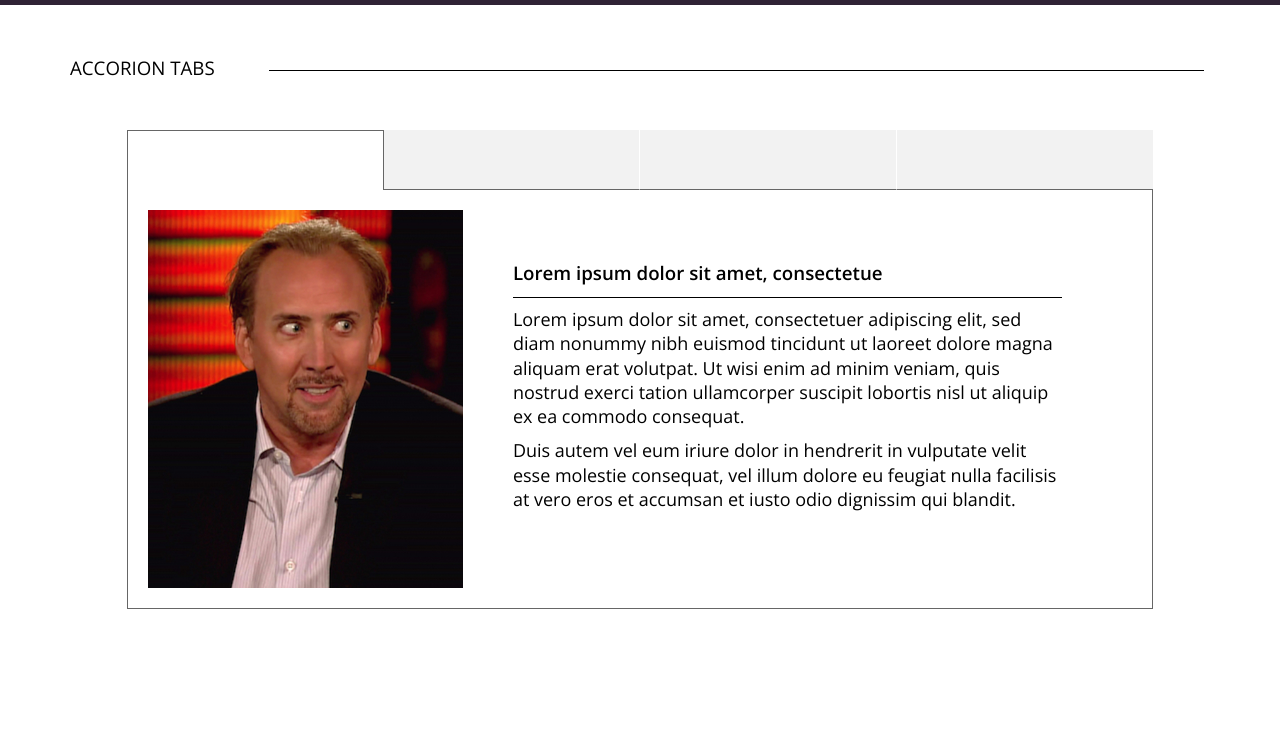
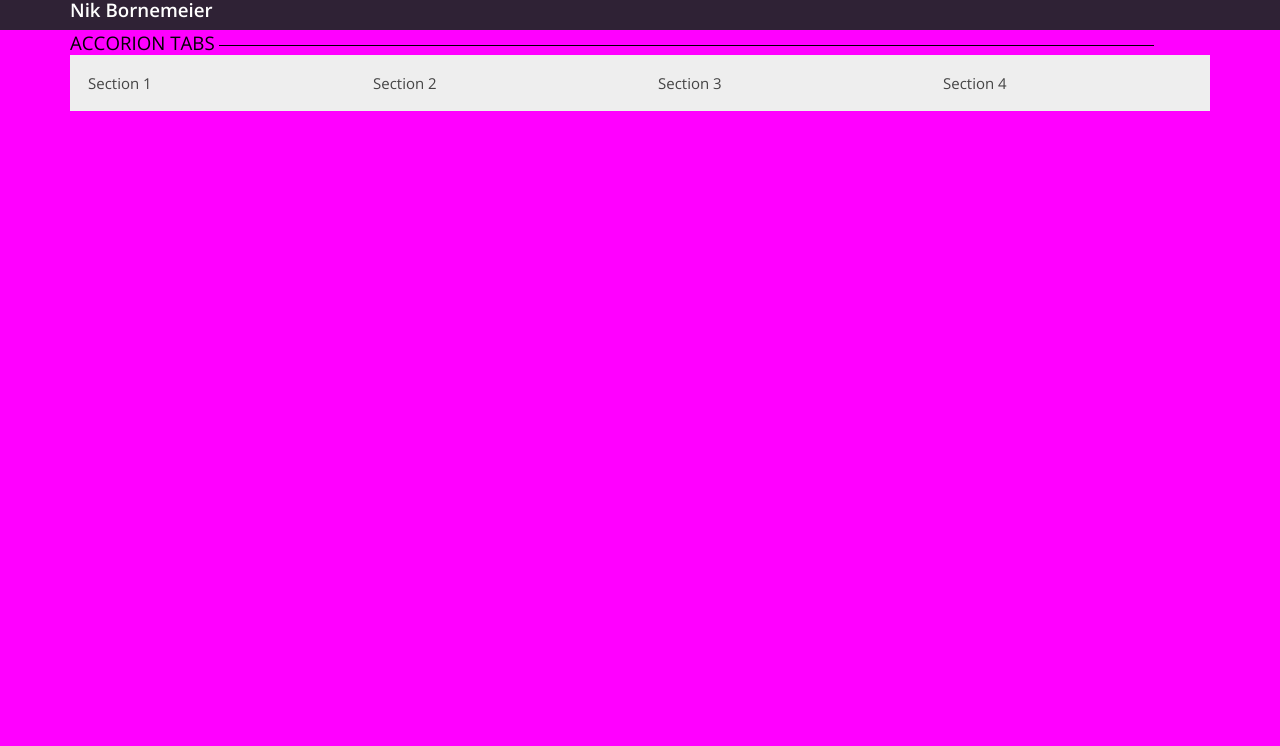
Before and after one commit to NikBorn/Pattrn-Party, a plain HTML site: page index.html in a window 1280 px wide. Shown: the part 54-800 px from the top of the page. Drawn offline with nearby package versions, Linux system fonts and the light colour scheme.

Commit message:
get initial mobile view working and one media query

```diff
--- a/index.html
+++ b/index.html
@@ -10,75 +10,73 @@
   <link href="https://fonts.googleapis.com/css?family=Open+Sans:300,600" rel="stylesheet">
   <title>Document</title>
 </head>
+
 <body>
+
   <header>
   <h2>
     PATTRN <span class='title-party'>PARTY</span>
   </h2>
   <h3 class='header-name'>Nik Bornemeier</h3>
   </header>
+
   <main>
     <article class='section-header'>
       <h3 class='section-name'>ACCORION TABS</h3>
       <div class='divider'></div>
     </article>
-    <section class='accordion-cards'>
-      <div class='accord-tabs-container'>
-        <div id='acTab1' class='accord-tab accord-tab-selected'></div>
-        <div id='acTab2' class='accord-tab'></div>
-        <div id='acTab3' class='accord-tab'></div>
-        <div id='acTab4' class='accord-tab'></div>
-      </div>
-
       <div class='main-content-container'>
 
-
-        <div id='acMain1' class='accord-main'>
+        <button class='accordion' id='ac1'>Section 1</button>
+        <div class="panel">
           <img class='accord-photo' src='./assets/500x600.jpg'>
           <div class='accord-main-content'>
             <h3>Lorem ipsum dolor sit amet, consectetue</h3>
             <div class='divider accord-content-divider'></div>
 
-            <p>Lorem ipsum dolor sit amet, consectetuer adipiscing elit, sed diam nonummy nibh euismod tincidunt ut laoreet dolore magna aliquam erat volutpat. Ut wisi enim ad minim veniam, quis nostrud exerci tation ullamcorper suscipit lobortis nisl ut aliquip ex ea commodo consequat.</p>
+            <p>Lorem ipsum dolor sit amet, consectetuer adipiscing elit, sed diam nonummy nibh euismod tincidunt ut laoreet dolore magna
+              aliquam erat volutpat. Ut wisi enim ad minim veniam, quis nostrud exerci tation ullamcorper suscipit lobortis nisl ut
+              aliquip ex ea commodo consequat.</p>
 
+            <p>Duis autem vel eum iriure dolor in hendrerit in vulputate velit esse molestie consequat, vel illum dolore eu feugiat nulla
+              facilisis at vero eros et accumsan et iusto odio dignissim qui blandit.</p>
+          </div>
+        </div>
+
+        <button class="accordion" id='ac2'>Section 2</button>
+        <div class="panel">
+          <img class='accord-photo' src='./assets/300x400.jpg'>
+          <div class='accord-main-content'>
+          <h3>Norris...Chuck, Noris</h3>
+          <div class='divider accord-content-divider'></div>
+            <p>Chuck Norris has no living enemies, Chuck Norris once roundhouse kicked a tree. Linking Logs were created, Chuck Norris doesn't wash his clothes, he disembowels them. Windows 7 was Chuck Norris's Idea. Outer space exists because it's afraid to be on the same planet with Chuck Norris.</p>
             <p>Duis autem vel eum iriure dolor in hendrerit in vulputate velit esse molestie consequat, vel illum dolore eu feugiat nulla facilisis at vero eros et accumsan et iusto odio dignissim qui blandit.</p>
           </div>
         </div>
 
-        <div id='acMain2' class='accord-main display-none'>
+        <button class="accordion" id='ac3'>Section 3</button>
+        <div class="panel">
           <img class='accord-photo' src='./assets/500x600.jpg'>
           <div class='accord-main-content'>
-            <h3>Norris...Chuck, Noriss</h3>
-            <div class='divider accord-content-divider'></div>
+          <h3>Don't fuck...with Chuck</h3>
+          <div class='divider accord-content-divider'></div>
             <p>Chuck Norris has no living enemies, Chuck Norris once roundhouse kicked a tree. Linking Logs were created, Chuck Norris doesn't wash his clothes, he disembowels them. Windows 7 was Chuck Norris's Idea. Outer space exists because it's afraid to be on the same planet with Chuck Norris.</p>
-
             <p>Duis autem vel eum iriure dolor in hendrerit in vulputate velit esse molestie consequat, vel illum dolore eu feugiat nulla facilisis at vero eros et accumsan et iusto odio dignissim qui blandit.</p>
           </div>
         </div>
 
-        <div id='acMain3' class='accord-main display-none'>
+        <button class="accordion" id='ac4'>Section 4</button>
+        <div class="panel">
           <img class='accord-photo' src='./assets/500x600.jpg'>
           <div class='accord-main-content'>
-            <h3>Don't fuck...with Chuck</h3>
-            <div class='divider accord-content-divider'></div>
+          <h3>Roundhouse Kick to the FACE!</h3>
+          <div class='divider accord-content-divider'></div>
             <p>Chuck Norris has no living enemies, Chuck Norris once roundhouse kicked a tree. Linking Logs were created, Chuck Norris doesn't wash his clothes, he disembowels them. Windows 7 was Chuck Norris's Idea. Outer space exists because it's afraid to be on the same planet with Chuck Norris.</p>
-
             <p>Duis autem vel eum iriure dolor in hendrerit in vulputate velit esse molestie consequat, vel illum dolore eu feugiat nulla facilisis at vero eros et accumsan et iusto odio dignissim qui blandit.</p>
           </div>
         </div>
 
-        <div id='acMain4' class='accord-main display-none'>
-          <img class='accord-photo' src='./assets/500x600.jpg'>
-          <div class='accord-main-content'>
-            <h3>Roundhouse Kick to the FACE!</h3>
-            <div class='divider accord-content-divider'></div>
-            <p>Chuck Norris has no living enemies, Chuck Norris once roundhouse kicked a tree. Linking Logs were created, Chuck Norris doesn't wash his clothes, he disembowels them. Windows 7 was Chuck Norris's Idea. Outer space exists because it's afraid to be on the same planet with Chuck Norris.</p>
-
-            <p>Duis autem vel eum iriure dolor in hendrerit in vulputate velit esse molestie consequat, vel illum dolore eu feugiat nulla facilisis at vero eros et accumsan et iusto odio dignissim qui blandit.</p>
-          </div>
-        </div>
       </div>
-    </section>
   </main>
   <script src="https://ajax.googleapis.com/ajax/libs/jquery/3.1.1/jquery.min.js">
   </script>
--- a/scripts.js
+++ b/scripts.js
@@ -1,13 +1,44 @@
-$('.accord-tabs-container').on('click', '.accord-tab', function () {
-  if (!$(this).attr('class').includes('selected')) {
-    $(this).siblings().removeClass('accord-tab-selected')
-    let idNumber = this.id.replace('acTab', '')
-    let main = $(`#acMain${idNumber}`)
-    main.toggleClass(`display-none`)
-    main.siblings().addClass('display-none')
 
-    // .attr('id').includes(`acMain${idNumber}`)
-    console.log(main)
-    $(this).toggleClass('accord-tab-selected')
+$('.main-content-container').on('click', '.accordion', function () {
+  var acc = document.getElementsByClassName("accordion");
+  var i;
+
+  for (i = 0; i < acc.length; i++) {
+    acc[i].onclick = function () {
+      this.classList.toggle("active");
+      var panel = this.nextElementSibling;
+      if (panel.style.maxHeight) {
+        panel.style.maxHeight = null;
+      } else {
+        panel.style.maxHeight = panel.scrollHeight + "px";
+      }
+    }
   }
 })
+
+
+
+
+
+
+
+
+
+
+
+
+
+
+// $('.accord-tabs-container').on('click', '.accord-tab', function () {
+//   if (!$(this).attr('class').includes('selected')) {
+//     $(this).siblings().removeClass('accord-tab-selected')
+//     let idNumber = this.id.replace('acTab', '')
+//     let main = $(`#acMain${idNumber}`)
+//     main.toggleClass(`display-none`)
+//     main.siblings().addClass('display-none')
+
+//     // .attr('id').includes(`acMain${idNumber}`)
+//     console.log(main)
+//     $(this).toggleClass('accord-tab-selected')
+//   }
+// })
--- a/styles.css
+++ b/styles.css
@@ -1,4 +1,4 @@
-*,
+ *,
 *:before,
 *:after {
   box-sizing: border-box;
@@ -10,7 +10,6 @@
 main {
   margin: 0 70px;
 }
-
 
 body {
   margin: 0;
@@ -34,13 +33,50 @@ p {
   font-size: 18px;
 }
 
+.main-content-container {
+  display: flex;
+  flex-direction: column;
+}
+
+.accordion {
+  background-color: #eee;
+  color: #444;
+  cursor: pointer;
+  padding: 18px;
+  width: 100%;
+  border: none;
+  text-align: left;
+  outline: none;
+  font-size: 15px;
+  transition: 0.4s;
+  border-radius: none;
+}
+
+.active,
+.accordion:hover {
+  background-color: #ccc;
+}
+
+.panel {
+  /* padding: 0 18px; */
+  background-color: white;
+  max-height: 0;
+  overflow: hidden;
+  transition: max-height 0.2s ease-out;
+}
+
 .title-party {
   color: #34D1D1;
 }
 
-.header-name {
-  padding: 4px 10px 4px 0;
-  float: right;
+.accord-photo {
+  width: 100%;
+}
+
+.section-name {
+  font-weight: 300;
+  display: inline-block;
+  margin: 0 auto;
 }
 
 .divider {
@@ -53,31 +89,65 @@ p {
   vertical-align: middle;
 }
 
-.section-name {
-  font-weight: 300;
-  /* margin-left: 48px; */
-  display: inline-block;
-  margin-right: 50px;
+@media screen and (min-width: 750px) {
+
+  body {
+    background-color: magenta;
+  }
+
+  .accordion {
+    order: 1;
+    width: 25%;
+    position: absolute;
+  }
+
+  .panel {
+    order: 2;
+  }
+
+  .main-content-container {
+    position: relative;
+  }
+
+  #ac2 {
+    left: 25%;
+  }
+
+  #ac3 {
+    left: 50%;
+  }
+
+  #ac4 {
+    left: 75%;
+  }
+
 }
+
+
+/*
+
+
+.header-name {
+  padding: 4px 10px 4px 0;
+  float: right;
+}
+
+
+
+
 
 .section-header {
   margin: 50px 0;
 }
 
-/* Accordion Tab Styling */
+++++++++Accordion Tab Styling+++++++++++
 
 .accord-tabs-container {
   display: flex;
   border-collapse: collapse;
-  /* border-top: 1px solid black;
-  border-right: 1px solid black;
-  border-left: 1px solid black; */
 }
 
-.accordion-cards {
-  width: 90%;
-  margin: 0 auto;
-}
+
 
 .accord-tab {
   height: 60px;
@@ -111,7 +181,7 @@ p {
   border-right: 1px solid #666666;
 }
 
-/*++++++ card styling +++++++++*/
+++++++ card styling +++++++++
 
 .accord-photo {
   width: 32%;
@@ -124,7 +194,6 @@ p {
   display: inline-block;
   width: 66%;
   text-align:;
-  /* background-color: magenta; */
   padding: 50px;
 }
 
@@ -132,8 +201,8 @@ p {
   width: 100%;
 }
 
-/* DISPLAY NONE!!!! */
+++++++++DISPLAY NONE!!!!++++++++++
 
 .display-none {
   display: none;
-}
+} */
```
Also changed, not shown: assets/300x400.jpg (added).
